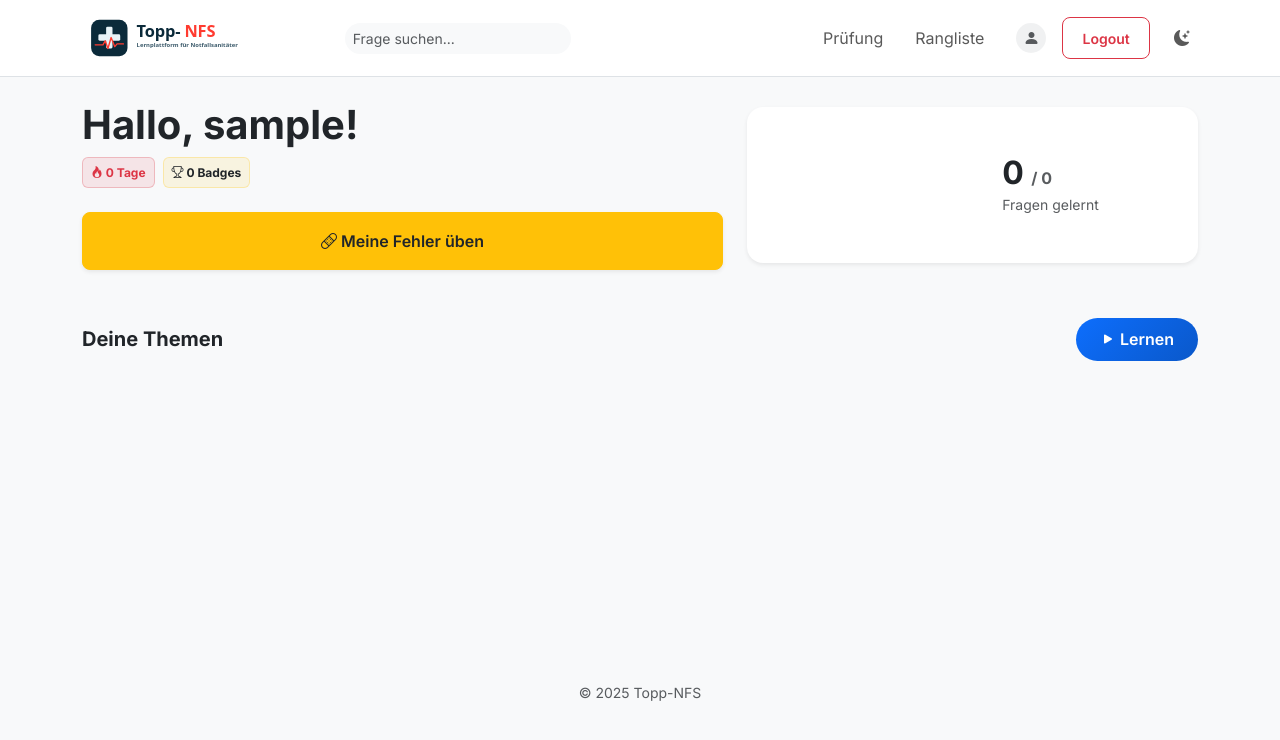
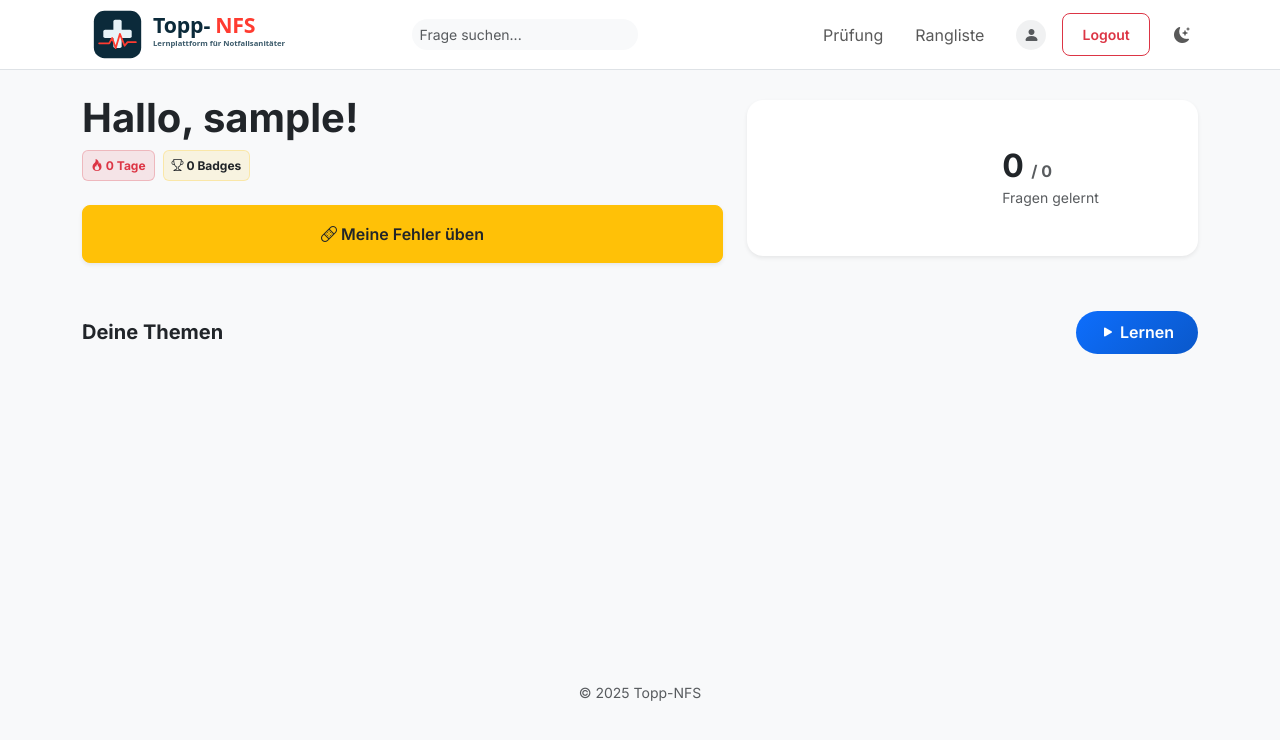
Before and after one commit to bastitopp/topp-nfs, a Flask app: page / in a window 1280 px wide. Shown: the top 740 px of the page. Run offline with Flask 3, Linux system fonts and the light colour scheme; the visitor is signed in with stand-in values (Sample User, id 1); data that the repository does not hold is empty.

Commit message:
Release Version 0.8.1 - Design Fixes

```diff
--- a/app/routes/main.py
+++ b/app/routes/main.py
@@ -11,15 +11,25 @@ bp = Blueprint('main', __name__)
 
 @bp.route('/')
 def index():
-    if current_user.is_authenticated: check_gamification(current_user)
+    # Wenn der Benutzer nicht angemeldet ist, wird er direkt zur Login-Seite geleitet
+    if not current_user.is_authenticated:
+        return redirect(url_for('auth.login'))
+
+    check_gamification(current_user)
     global_stats = {'total': 0, 'learned': 0}
+
     if current_user.is_authenticated:
         global_stats['total'] = Card.query.count()
-        global_stats['learned'] = UserProgress.query.join(Card).filter(UserProgress.user_id==current_user.id, UserProgress.box>0).count()
+        global_stats['learned'] = UserProgress.query.join(Card).filter(
+            UserProgress.user_id==current_user.id,
+            UserProgress.box>0
+        ).count()
+
     all_cards = Card.query.all()
     u = current_user if current_user.is_authenticated else type('obj', (object,), {'id':0, 'is_authenticated':False})
     tree = build_category_tree(all_cards, u)
     msgs = DashboardMessage.query.filter_by(active=True).order_by(DashboardMessage.created_at.desc()).all()
+
     return render_template('index.html', tree=tree, messages=msgs, global_stats=global_stats)
 
 @bp.route('/profile', methods=['GET', 'POST'])
@@ -32,30 +42,61 @@ def profile():
                 fn = secure_filename(f"user_{current_user.id}_{f.filename}")
                 f.save(os.path.join(current_app.config['UPLOAD_FOLDER'], fn))
                 current_user.profile_image = url_for('static', filename='uploads/'+fn)
-        if 'real_name' in request.form: current_user.real_name = request.form['real_name']
-        if 'email' in request.form: current_user.email = request.form['email']
+
+        if 'real_name' in request.form:
+            current_user.real_name = request.form['real_name']
+        if 'email' in request.form:
+            current_user.email = request.form['email']
+
         if request.form.get('new_password'):
-            if request.form['new_password'] == request.form.get('confirm_password'): current_user.set_password(request.form['new_password']); flash('PW geändert', 'success')
-        db.session.commit(); flash('Profil gespeichert', 'success'); return redirect(url_for('main.profile'))
-    return render_template('profile.html', attempts=ExamAttempt.query.filter_by(user_id=current_user.id).order_by(ExamAttempt.timestamp.desc()).all(), user=current_user)
+            if request.form['new_password'] == request.form.get('confirm_password'):
+                current_user.set_password(request.form['new_password'])
+                flash('PW geändert', 'success')
+
+        db.session.commit()
+        flash('Profil gespeichert', 'success')
+        return redirect(url_for('main.profile'))
+
+    return render_template(
+        'profile.html',
+        attempts=ExamAttempt.query.filter_by(user_id=current_user.id).order_by(ExamAttempt.timestamp.desc()).all(),
+        user=current_user
+    )
 
 @bp.route('/profile/reset_all', methods=['POST'])
 @login_required
 def reset_global_progress():
-    UserProgress.query.filter_by(user_id=current_user.id).delete(); db.session.commit(); flash('Reset erfolgreich', 'warning'); return redirect(url_for('main.index'))
+    UserProgress.query.filter_by(user_id=current_user.id).delete()
+    db.session.commit()
+    flash('Reset erfolgreich', 'warning')
+    return redirect(url_for('main.index'))
 
 @bp.route('/reset/<path:category_path>', methods=['POST'])
 @login_required
 def reset_category(category_path):
     cids = [c.id for c in Card.query.filter(Card.category.like(f"{category_path}%")).all()]
-    if cids: UserProgress.query.filter(UserProgress.user_id==current_user.id, UserProgress.card_id.in_(cids)).delete(synchronize_session=False); db.session.commit()
-    flash(f"Reset: {category_path}", "info"); return redirect(url_for('main.index'))
+    if cids:
+        UserProgress.query.filter(
+            UserProgress.user_id==current_user.id,
+            UserProgress.card_id.in_(cids)
+        ).delete(synchronize_session=False)
+        db.session.commit()
+
+    flash(f"Reset: {category_path}", "info")
+    return redirect(url_for('main.index'))
 
 @bp.route('/leaderboard')
-def leaderboard(): return render_template('leaderboard.html', by_time=User.query.order_by(User.total_learning_time.desc()).limit(10).all(), by_streak=User.query.order_by(User.streak.desc()).limit(10).all())
+def leaderboard():
+    return render_template(
+        'leaderboard.html',
+        by_time=User.query.order_by(User.total_learning_time.desc()).limit(10).all(),
+        by_streak=User.query.order_by(User.streak.desc()).limit(10).all()
+    )
 
 @bp.route('/search')
 def search():
     q = request.args.get('q', '')
-    results = Card.query.filter(or_(Card.question.ilike(f'%{q}%'), Card.answer.ilike(f'%{q}%'))).all() if q else []
+    results = Card.query.filter(
+        or_(Card.question.ilike(f'%{q}%'), Card.answer.ilike(f'%{q}%'))
+    ).all() if q else []
     return render_template('search.html', query=q, results=results)
--- a/app/templates/layout.html
+++ b/app/templates/layout.html
@@ -20,25 +20,53 @@
         .card { border: none; border-radius: var(--border-radius-lg); box-shadow: var(--shadow-soft); transition: transform 0.2s ease; overflow: hidden; }
         .btn { border-radius: var(--border-radius-sm); padding: 0.6rem 1.2rem; font-weight: 600; }
         .btn-primary { background: var(--primary-gradient); border: none; }
-        .navbar-top { backdrop-filter: blur(10px); background-color: rgba(var(--bs-body-bg-rgb), 0.9) !important; }
-        .app-logo-icon { font-size: 1.5rem; color: #dc3545; margin-right: 8px; }
+
+        .navbar-top { height: 70px; backdrop-filter: blur(10px); background-color: rgba(var(--bs-body-bg-rgb), 0.9) !important; z-index: 1060; }
+        .navbar-brand img {
+            height: 65px;
+            margin-top: -5px;
+            margin-bottom: -5px;
+            transition: all 0.2s;
+        }
+
+        /* Logik für zwei Logos */
+        .logo-dark-mode { display: none; }
+        [data-bs-theme="dark"] .logo-light-mode { display: none; }
+        [data-bs-theme="dark"] .logo-dark-mode { display: block; }
+
         .mobile-nav { position: fixed; bottom: 0; left: 0; width: 100%; height: 70px; background: var(--bs-body-bg); border-top: 1px solid var(--bs-border-color); display: flex; justify-content: space-around; align-items: center; z-index: 1050; box-shadow: 0 -5px 20px rgba(0,0,0,0.05); }
         .mobile-nav-item { display: flex; flex-direction: column; align-items: center; text-decoration: none; color: var(--bs-secondary-color); font-size: 0.75rem; transition: color 0.2s; }
         .mobile-nav-item i { font-size: 1.5rem; margin-bottom: 2px; }
         .mobile-nav-item.active { color: var(--bs-primary); }
         .nav-profile-img { width: 30px; height: 30px; object-fit: cover; border-radius: 50%; border: 2px solid var(--bs-border-color); }
-        .mobile-profile-img { width: 24px; height: 24px; object-fit: cover; border-radius: 50%; margin-bottom: 2px; border: 1px solid var(--bs-border-color); }
-        .mobile-nav-item.active .mobile-profile-img { border-color: var(--bs-primary); }
-        [data-bs-theme="dark"] .card { background-color: #212529; box-shadow: none; border: 1px solid #343a40; }
-        [data-bs-theme="dark"] .mobile-nav { background: #1a1d20; border-top-color: #343a40; }
+
+        #mobileSearchCollapse {
+            position: absolute;
+            top: 70px;
+            left: 0;
+            right: 0;
+            background: var(--bs-body-bg);
+            padding: 10px 20px;
+            border-bottom: 1px solid var(--bs-border-color);
+            z-index: 1055;
+        }
+
+        @media (max-width: 576px) {
+            .container {
+                padding-left: 20px !important;
+                padding-right: 20px !important;
+            }
+            .navbar-brand img { height: 55px; }
+        }
     </style>
 </head>
 <body class="d-flex flex-column min-vh-100">
-    <nav class="navbar navbar-expand-lg navbar-top sticky-top border-bottom mb-4">
+    <nav class="navbar navbar-expand-lg navbar-top sticky-top border-bottom">
         <div class="container">
-		<a class="navbar-brand fw-bold" href="{{ url_for('main.index') }}">
-    			<img src="{{ url_for('static', filename='images/logo.svg') }}" alt="topp-nfs" height="50">
-		</a>
+            <a class="navbar-brand fw-bold" href="{{ url_for('main.index') }}">
+                <img src="{{ url_for('static', filename='images/logo.svg') }}" class="logo-light-mode" alt="topp-nfs">
+                <img src="{{ url_for('static', filename='images/logo-white.svg') }}" class="logo-dark-mode" alt="topp-nfs">
+            </a>
 
             <form class="d-none d-md-flex ms-4" action="{{ url_for('main.search') }}" method="GET">
                 <input class="form-control form-control-sm rounded-pill border-0 bg-light" type="search" name="q" placeholder="Frage suchen...">
@@ -68,14 +96,26 @@
                     <li class="nav-item"><button class="btn nav-link" onclick="toggleTheme()"><i class="bi bi-moon-stars-fill" id="themeIcon"></i></button></li>
                 </ul>
             </div>
+
             <div class="d-lg-none ms-auto d-flex align-items-center gap-3">
-                <a href="{{ url_for('main.search') }}" class="text-secondary"><i class="bi bi-search fs-5"></i></a>
+                <button class="btn btn-link text-secondary p-0" type="button" data-bs-toggle="collapse" data-bs-target="#mobileSearchCollapse">
+                    <i class="bi bi-search fs-5"></i>
+                </button>
                 <button class="btn btn-link nav-link p-1" onclick="toggleTheme()"><i class="bi bi-moon-stars-fill"></i></button>
             </div>
         </div>
     </nav>
 
-    <main class="container flex-grow-1">
+    <div class="collapse d-lg-none" id="mobileSearchCollapse">
+        <form action="{{ url_for('main.search') }}" method="GET">
+            <div class="input-group">
+                <input class="form-control rounded-pill border-0 bg-light" type="search" name="q" placeholder="Frage suchen..." autofocus>
+                <button class="btn btn-primary rounded-pill ms-2" type="submit">Suchen</button>
+            </div>
+        </form>
+    </div>
+
+    <main class="container flex-grow-1 mt-4">
         {% with m=get_flashed_messages(with_categories=true) %}{% if m %}{% for c,t in m %}
             <div class="alert alert-{{c}} shadow-sm border-0 rounded-3 d-flex align-items-center gap-2"><i class="bi bi-info-circle-fill"></i> {{t}}</div>
         {% endfor %}{% endif %}{% endwith %}
@@ -90,7 +130,7 @@
         <a href="{{ url_for('admin.admin_dashboard') }}" class="mobile-nav-item {{ 'active' if '/admin' in request.path }}"><i class="bi bi-gear{{ '-fill' if '/admin' in request.path }}"></i> Admin</a>
         {% endif %}
         <a href="{{ url_for('main.profile') }}" class="mobile-nav-item {{ 'active' if '/profile' in request.path }}">
-            {% if current_user.is_authenticated and current_user.profile_image %}<img src="{{ current_user.profile_image }}" class="mobile-profile-img shadow-sm"> Profil
+            {% if current_user.is_authenticated and current_user.profile_image %}<img src="{{ current_user.profile_image }}" class="mobile-profile-img shadow-sm" style="width:24px; height:24px; border-radius:50%"> Profil
             {% else %}<i class="bi bi-person{{ '-fill' if '/profile' in request.path }}"></i> Profil{% endif %}
         </a>
     </div>
@@ -99,9 +139,46 @@
 
     <script src="https://cdn.jsdelivr.net/npm/bootstrap@5.3.0/dist/js/bootstrap.bundle.min.js"></script>
     <script>
-        const s=localStorage.getItem('t')||'light'; document.documentElement.setAttribute('data-bs-theme',s);
-        function toggleTheme(){const n=document.documentElement.getAttribute('data-bs-theme')==='light'?'dark':'light'; document.documentElement.setAttribute('data-bs-theme',n); localStorage.setItem('t',n);}
-        if ('serviceWorker' in navigator) { window.addEventListener('load', () => { navigator.serviceWorker.register('/static/sw.js').then(reg => console.log('SW Reg', reg)).catch(err => console.log('SW Fail', err)); }); }
+        /**
+         * Theme-Management: Berücksichtigt Systemeinstellungen und Benutzerauswahl
+         */
+        function getPreferredTheme() {
+            const stored = localStorage.getItem('t');
+            if (stored) return stored;
+            return window.matchMedia('(prefers-color-scheme: dark)').matches ? 'dark' : 'light';
+        }
+
+        function setTheme(theme) {
+            document.documentElement.setAttribute('data-bs-theme', theme);
+            const icon = document.getElementById('themeIcon');
+            if (icon) {
+                icon.className = theme === 'dark' ? 'bi bi-sun-fill' : 'bi bi-moon-stars-fill';
+            }
+        }
+
+        function toggleTheme() {
+            const current = document.documentElement.getAttribute('data-bs-theme');
+            const next = current === 'light' ? 'dark' : 'light';
+            localStorage.setItem('t', next);
+            setTheme(next);
+        }
+
+        // Initialisierung beim Laden
+        const initialTheme = getPreferredTheme();
+        setTheme(initialTheme);
+
+        // Automatische Anpassung, wenn sich die Systemeinstellungen ändern (falls kein manuelles Theme gesetzt wurde)
+        window.matchMedia('(prefers-color-scheme: dark)').addEventListener('change', e => {
+            if (!localStorage.getItem('t')) {
+                setTheme(e.matches ? 'dark' : 'light');
+            }
+        });
+
+        if ('serviceWorker' in navigator) {
+            window.addEventListener('load', () => {
+                navigator.serviceWorker.register('/static/sw.js').catch(err => console.log('SW Fail', err));
+            });
+        }
     </script>
 </body>
 </html>
--- a/app/templates/login.html
+++ b/app/templates/login.html
@@ -6,6 +6,7 @@
             <div class="d-inline-flex align-items-center justify-content-center bg-danger bg-opacity-10 rounded-circle mb-3" style="width: 80px; height: 80px;">
                 <i class="bi bi-heart-pulse-fill text-danger" style="font-size: 40px;"></i>
             </div>
+
             <h4 class="fw-bold">Willkommen zurück</h4>
             <p class="text-muted small">Bitte logge dich ein, um fortzufahren.</p>
         </div>
```
Also changed, not shown: app/static/images/logo-white.svg (added).
